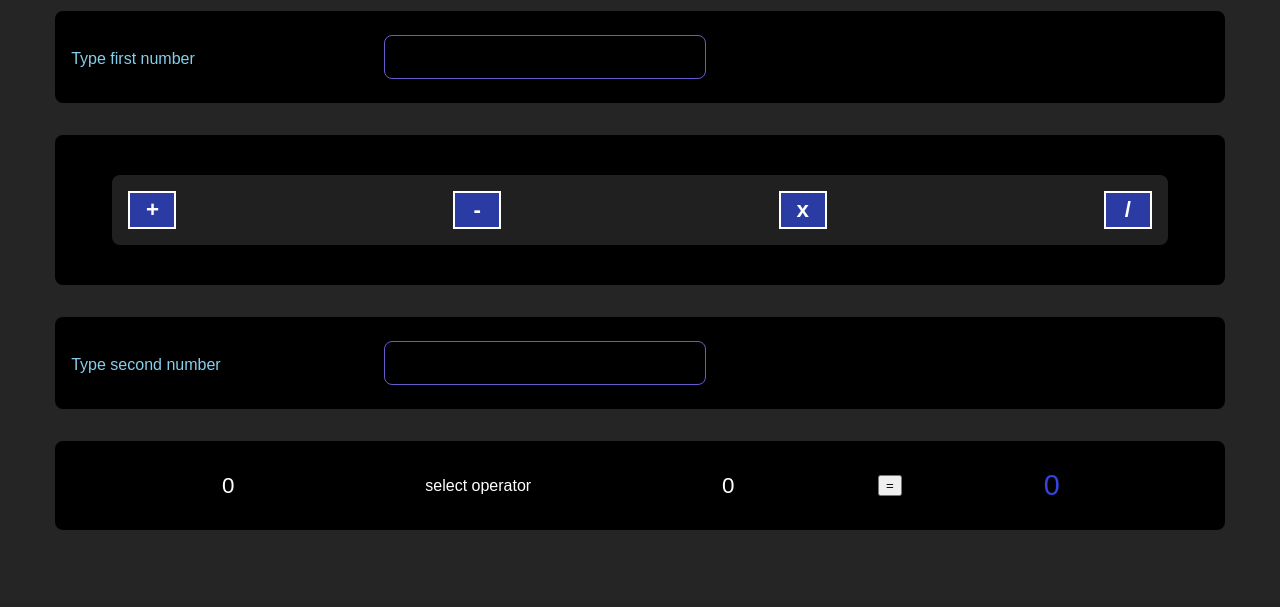
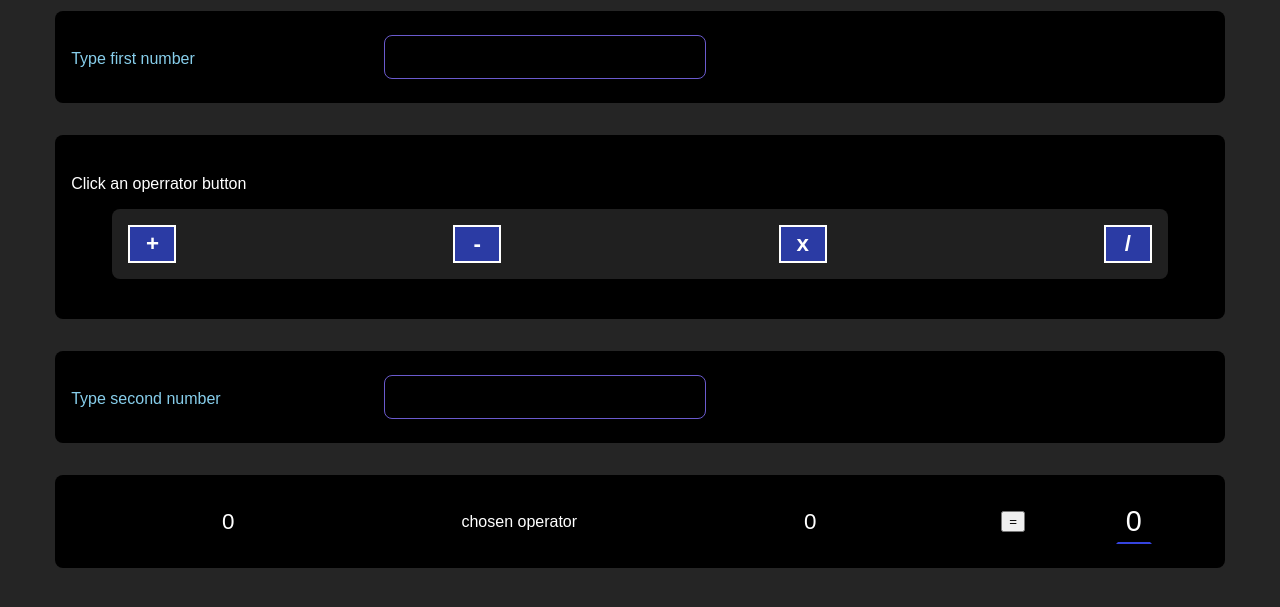
Before and after one commit to Fabian295/webpack-expers, a website with bundled scripts: page src/index.html in a window 1280 px wide. Shown: the part 79-686 px from the top of the page. Built offline with nearby package versions, Linux system fonts and the light colour scheme.

Commit message:
webbpack bundles all code now and staart script written

```diff
--- a/src/css/styles.css
+++ b/src/css/styles.css
@@ -75,6 +75,9 @@ span.operator {
 
 span.answer {
   /* border: 1px solid #fff; */
+  display: inline-block;
+  width: max-content;
   font-size: 1.8rem;
-  color: rgb(53, 68, 223);
+  border: 2px solid transparent;
+  border-bottom-color: rgb(53, 68, 223);
 }
--- a/src/index.html
+++ b/src/index.html
@@ -19,6 +19,7 @@
   </div>
 
   <div class="operators box">
+    <p>Click an operrator button</p>
     <div class="btn-group">
       <button class="btn plus">+</button>
       <button class="btn min">-</button>
@@ -35,7 +36,7 @@
   <div class="box solution">
     <p class="phrase">
       <span class="first">0</span>
-      <span class="operator">select operator</span>
+      <span class="operator">chosen operator</span>
       <span class="second">0</span>
       <button class="equal">=</button>
       <span class="answer">0</span>
@@ -43,8 +44,8 @@
   </div>
 
 
-  <script type="module" src="./js/index.js"></script>
-  <!-- <script type="module" src="./js/events.js"></script> -->
+  <script type="module" src="./index.js"></script>
+  <!-- <script type="module" src="../dist/main.js"></script> -->
 </body>
 
 </html>
--- a/src/js/index.js
+++ b/src/index.js
@@ -1,7 +1,7 @@
 // console.log('webpack experiment!');
 
-import { equalify, operator } from "./statements.js";
-import { handleChange, first, sec, firstNum, secondNum } from "./events.js";
+import { equalify, operator } from "./js/statements.js";
+import { handleChange, first, sec, firstNum, secondNum } from "./js/events.js";
 
 // const first = document.getElementById('input');
 // const sec = document.getElementById('input-sec');
```
